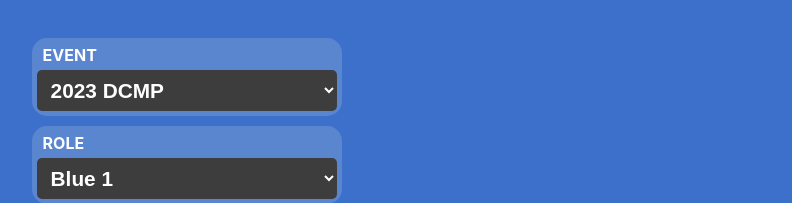
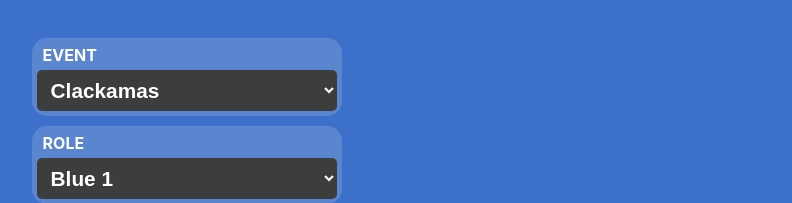
Before and after one commit to PilotBoi2337/PilotBoi2337.github.io, a React (Vite) app: page / in a window 1280 px wide. Shown: the part 339-542 px from the top of the page, without its empty margins (455-1247 px from the left). Built offline with nearby package versions, Linux system fonts and the light colour scheme.

Commit message:
Made Clackamas default

```diff
--- a/src/App.jsx
+++ b/src/App.jsx
@@ -741,7 +741,7 @@ function App() {
             <label for="event">EVENT</label>
             <select name="event" id="eventKey" required>
                 {/* get event_key from URL */}
-                <option value="2023pncmp">2023 DCMP</option>
+                <option value="2023pncmp" disabled>2023 DCMP</option>
                 <option value="2024orore">Clackamas</option>
                 <option value="2024wayak">SunDome</option>
                 <option value="2024orwil">Wilsonville</option>
```
